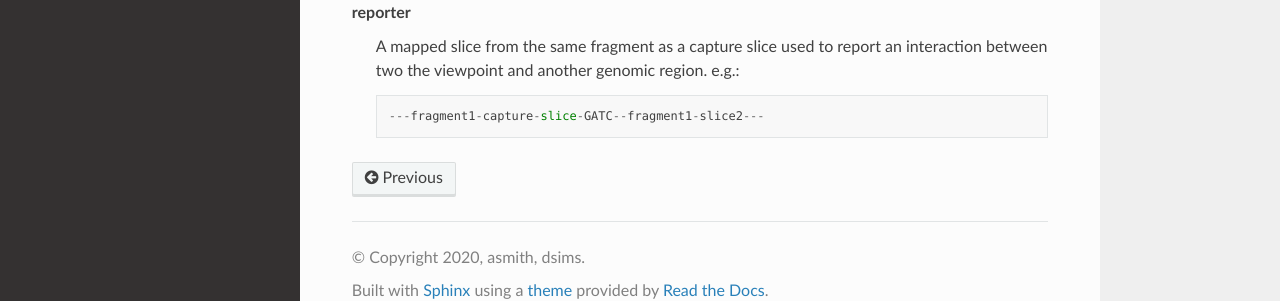
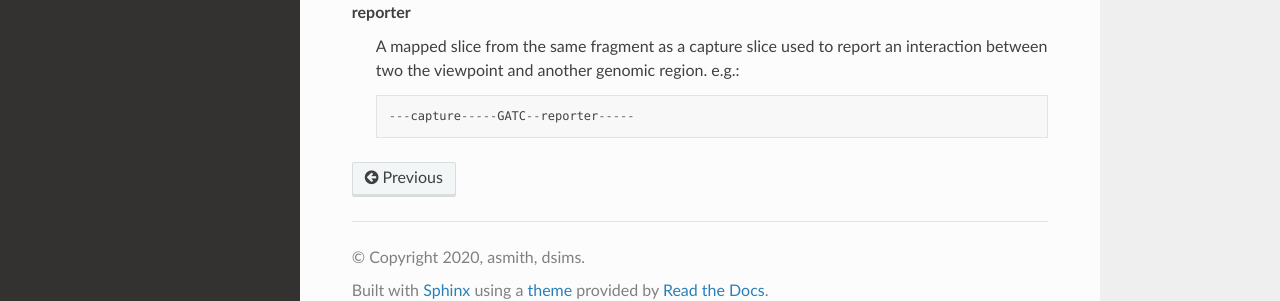
Before and after one commit to sims-lab/CapCruncher, a Sphinx documentation site: the page built from docs/glossary.rst, in a window 1280 px wide and 951 px high. Shown: the part 624-925 px from the top of the window. Built offline with Sphinx 7.4.7 and the Read the Docs theme 2.0.0, drawn with Linux system fonts in a browser that asks for light colours.

Commit message:
Updated glossary

```diff
--- a/docs/glossary.rst
+++ b/docs/glossary.rst
@@ -26,4 +26,4 @@ Glossary
         A mapped slice from the same fragment as a capture slice used to report an interaction between
         two the viewpoint and another genomic region. e.g.::
 
-            ---fragment1-capture-slice-GATC--fragment1-slice2---
+            ---capture-----GATC--reporter-----
```
